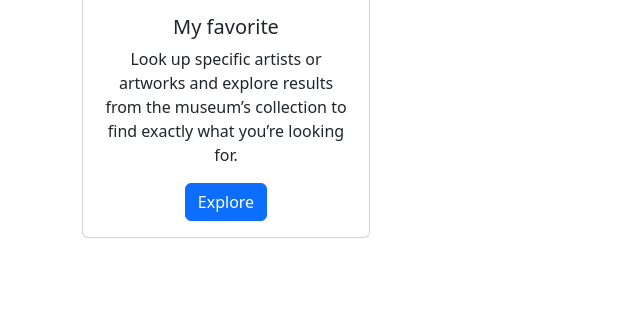
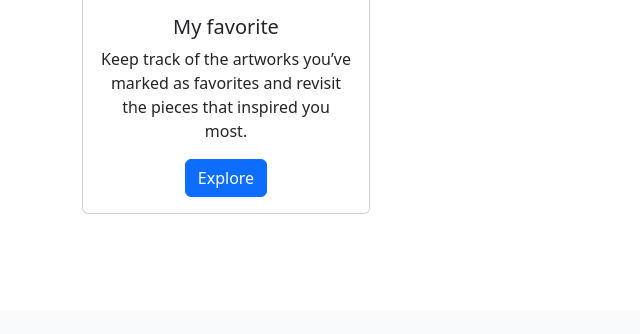
Before and after one commit to descarpentriesadrien/Muse, a Flask app: page / in a window 1280 px wide. Shown: the part 785-1119 px from the top of the page, without its empty margins (0-640 px from the left). After the commit the page ends 999 px from the top, so only its background shows below. Run offline with Flask 3, Linux system fonts and the light colour scheme; some libraries are stand-ins or nearby versions.

Commit message:
Wed, Nov 26, 2025, 10:37 AM -05:00

```diff
--- a/templates/index.html
+++ b/templates/index.html
@@ -34,8 +34,8 @@
             <img src="../static/images/DP346475.jpg" class="card-img-top" alt="...">
             <div class="card-body">
                 <h5 class="card-title">My favorite</h5>
-                <p class="card-text">Look up specific artists or artworks and explore results from the museum’s collection to find exactly what you’re looking for.</p>
-                <button type="submit" formaction="/search" class="btn btn-primary">Explore</button>
+                <p class="card-text">Keep track of the artworks you’ve marked as favorites and revisit the pieces that inspired you most.</p>
+                <button type="submit" formaction="#" class="btn btn-primary">Explore</button>
             </div>
         </div>
     </div>
```
